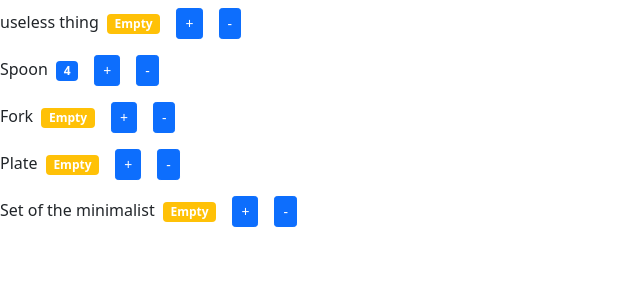
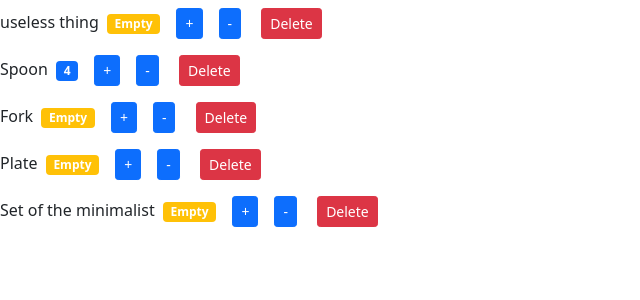
Before and after one commit to slavaOlshanechky/reactAppEd, a React (Create React App) app: page / in a window 1280 px wide. Shown: the top 300 px of the page, without its empty margins (0-640 px from the left). Built offline with nearby package versions, Linux system fonts and the light colour scheme.

Commit message:
event creation and handling

```diff
--- a/src/components/counter.jsx
+++ b/src/components/counter.jsx
@@ -1,7 +1,7 @@
 import React, { useState } from "react";
 
 const Counter = (props) => {
-  console.log(props);
+  // console.log(props);
   const [value, setValue] = useState(props.value); //useState can contain [],{},[{}]
 
   const formatValue = () => {
@@ -30,6 +30,9 @@
       </button>
       <button className="btn btn-primary btn-sm m-2" onClick={handleDecrement}>
         -
+      </button>{" "}
+      <button className="btn btn-danger btn-sm m-2" onClick={props.onDelete}>
+        Delete
       </button>
     </div>
   );
--- a/src/components/countersList.jsx
+++ b/src/components/countersList.jsx
@@ -1,19 +1,29 @@
-import React from "react";
+import React, { useState } from "react";
 import Counter from "./counter";
 
 const CountersList = () => {
-  const counters = [
+  const [counters, setCounters] = useState([
     { id: 0, value: 0, name: "useless thing" },
     { id: 1, value: 4, name: "Spoon" },
     { id: 2, value: 0, name: "Fork" },
     { id: 3, value: 0, name: "Plate" },
     { id: 4, value: 0, name: "Set of the minimalist" },
-  ];
+  ]);
+
+  const handleDelete = () => {
+    console.log("handleDelete");
+  };
 
   return (
     <>
       {counters.map((count) => (
-        <Counter key={count.id} value={count.value} name={count.name}></Counter>
+        <Counter
+          key={count.id}
+          id={count.id}
+          value={count.value}
+          name={count.name}
+          onDelete={handleDelete}
+        />
       ))}
     </>
   );
```
